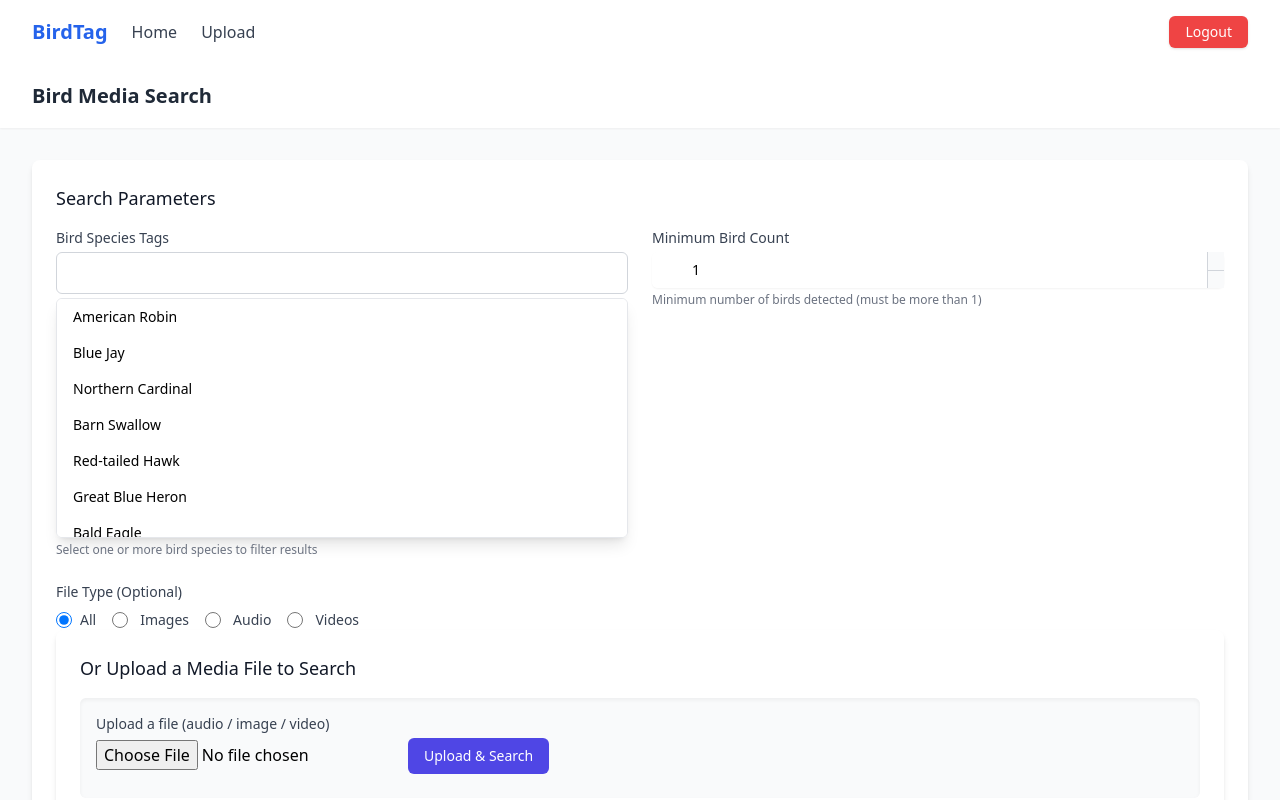
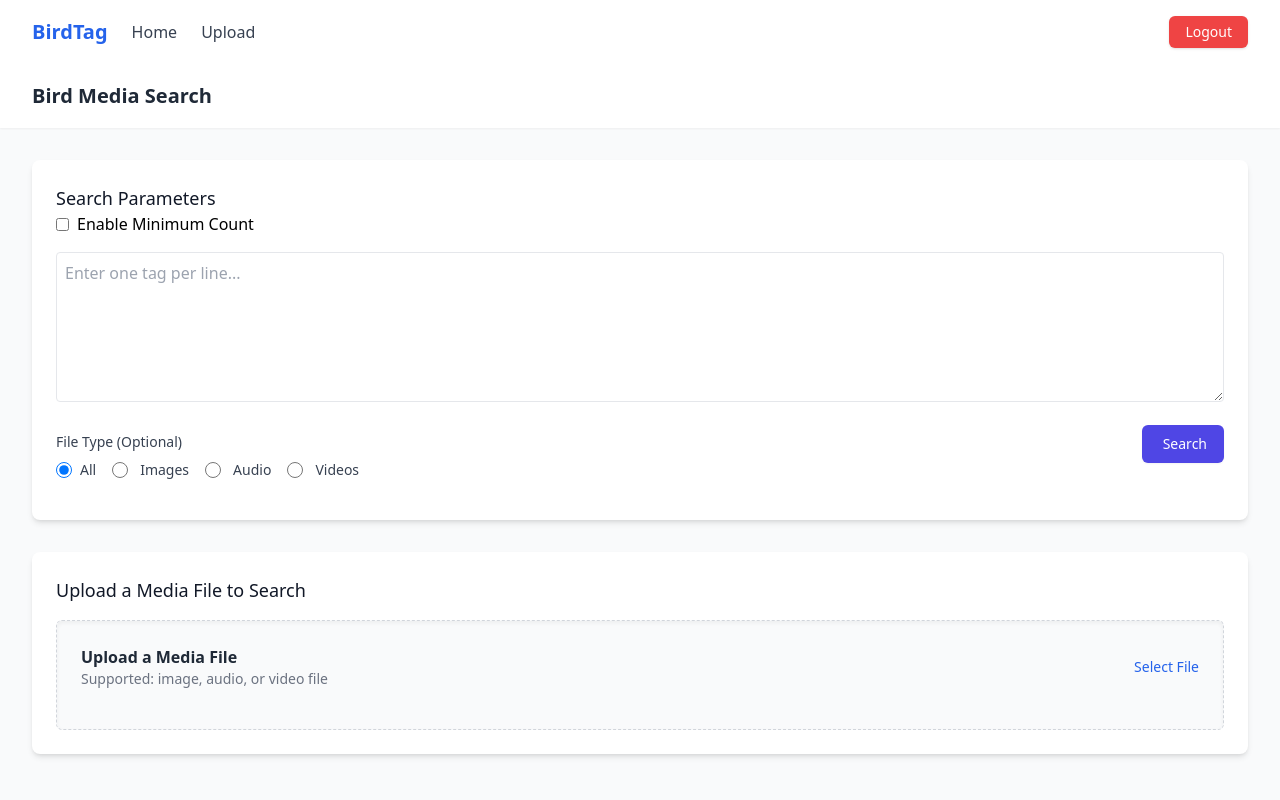
Before and after one commit to YanuoZhang/BirdTag, a React (Vite) app in the folder birdtag-ui/: page / in a window 1280 px wide. Shown: the top 800 px of the page. Built offline with nearby package versions, Linux system fonts and the light colour scheme; what react-oidc-context would draw is missing.

Commit message:
update search ui

```diff
--- a/birdtag-ui/src/components/UploadQuerySection.tsx
+++ b/birdtag-ui/src/components/UploadQuerySection.tsx
@@ -1,5 +1,6 @@
-import React, { useState, useEffect } from "react";
-const UploadQuerySection = () => {
+import React, { useState } from "react";
+
+const UploadQuerySection = ({ onResult }: { onResult: (results: any[]) => void }) => {
   const [file, setFile] = useState<File | null>(null);
   const [isUploading, setIsUploading] = useState(false);
   const [queryResults, setQueryResults] = useState<any[]>([]);
@@ -30,6 +31,15 @@ const UploadQuerySection = () => {
         const data = await response.json();
         if (response.ok) {
           setQueryResults(data.links || []);
+          const wrappedResults = data.links.map((url: string, index: number) => ({
+            id: Date.now() + index,         // 你系统需要 id
+            preview: url,
+            type: url.includes(".mp4") ? "video" : url.includes(".mp3") ? "audio" : "image",
+            species: [],                    // 上传查询可能没有 species，可为空数组
+            count: 1,
+            timestamp: new Date().toISOString(),
+          }));
+          onResult(wrappedResults);
         } else {
           setError(data.error || "Query failed");
         }
@@ -44,42 +54,48 @@ const UploadQuerySection = () => {
   };
 
   return (
-    <div className="bg-gray-50 p-4 rounded-md shadow-inner">
-      <label className="block text-sm font-medium text-gray-700 mb-1">
-        Upload a file (audio / image / video)
-      </label>
+    <div className="bg-gray-50 p-6 rounded-md shadow-inner border border-dashed border-gray-300">
+      <div className="flex items-center justify-between mb-4">
+        <div>
+          <h3 className="text-base font-semibold text-gray-800">
+            Upload a Media File
+          </h3>
+          <p className="text-sm text-gray-500">
+            Supported: image, audio, or video file
+          </p>
+        </div>
+
+        <label className="cursor-pointer inline-flex items-center text-sm font-medium text-blue-600 hover:underline">
+          <i className="fas fa-folder-open mr-2"></i>
+          <span>Select File</span>
           <input
             type="file"
             accept="audio/*,video/*,image/*"
             onChange={handleFileChange}
-        className="mb-3"
+            className="hidden"
           />
+        </label>
+      </div>
+
+      {file && (
+        <div className="flex justify-between items-center border p-2 rounded bg-white text-sm mb-3">
+          <span className="text-gray-700">{file.name}</span>
           <button
             onClick={handleUploadAndQuery}
-        disabled={!file || isUploading}
-        className="px-4 py-2 bg-indigo-600 text-white text-sm rounded-md hover:bg-indigo-700"
+            disabled={isUploading}
+            className={`px-4 py-1.5 text-sm rounded-md font-medium ${
+              isUploading
+                ? "bg-gray-300 text-gray-700 cursor-not-allowed"
+                : "bg-indigo-600 text-white hover:bg-indigo-700"
+            }`}
           >
             {isUploading ? "Analyzing..." : "Upload & Search"}
           </button>
-
-      {error && <p className="text-red-600 mt-2 text-sm">{error}</p>}
-
-      {queryResults.length > 0 && (
-        <div className="mt-4">
-          <h3 className="text-sm font-semibold text-gray-800 mb-2">
-            Matching Files:
-          </h3>
-          <ul className="list-disc pl-5 text-sm text-blue-600">
-            {queryResults.map((url, index) => (
-              <li key={index}>
-                <a href={url} target="_blank" rel="noreferrer">
-                  {url}
-                </a>
-              </li>
-            ))}
-          </ul>
         </div>
       )}
+
+      {/* error message */}
+      {error && <p className="text-red-600 mt-2 text-sm">{error}</p>}
     </div>
   );
 };
--- a/birdtag-ui/src/pages/Home.tsx
+++ b/birdtag-ui/src/pages/Home.tsx
@@ -121,33 +121,71 @@ const Home = () => {
   const [selectedUrls, setSelectedUrls] = useState<string[]>([]);
   const [tagInput, setTagInput] = useState('');
   const [operation, setOperation] = useState<1 | 0>(1);
+const [enableCount, setEnableCount] = useState(false);
 
-  const handleSubmit = async () => {
-    const tags = tagInput
-      .split('\n')
-      .map((line) => line.trim())
-      .filter(Boolean);
+  // For count-based mode
+  const [tagCounts, setTagCounts] = useState([{ tag: "", count: "" }]);
 
-    const body = {
-      url: selectedUrls,
-      operation,
-      tags,
+  // For tag-only mode
+  const [tagText, setTagText] = useState("");
+
+  const handleAddRow = () => {
+    setTagCounts([...tagCounts, { tag: "", count: "" }]);
   };
 
-    const res = await fetch('/api/update-tags', {
-      method: 'POST',
-      headers: { 'Content-Type': 'application/json' },
-      body: JSON.stringify(body),
-    });
+  const handleChange = (index: number, key: "tag" | "count", value: string) => {
+    const updated = [...tagCounts];
+    updated[index][key] = value;
+    setTagCounts(updated);
+  };
 
-    if (res.ok) {
-      alert('Tag operation succeeded');
-      setSelectedUrls([]);
-      setTagInput('');
+  const handleRemove = (index: number) => {
+    setTagCounts(tagCounts.filter((_, i) => i !== index));
+  };
+
+  const handleSubmit = () => {
+    if (enableCount) {
+      const payload: Record<string, number> = {};
+      for (const { tag, count } of tagCounts) {
+        if (tag.trim()) {
+          payload[tag.trim()] = Math.max(parseInt(count || "1"), 1);
+        }
+      }
+      onSubmit({ action: "search_by_tags", tags: payload });
     } else {
-      alert('Failed to update tags');
+      const lines = tagText
+        .split("\n")
+        .map(line => line.trim())
+        .filter(line => line.length > 0);
+      onSubmit({ action: "search_by_tags", tags: lines });
     }
   };
+  // const handleSubmit = async () => {
+  //   const tags = tagInput
+  //     .split('\n')
+  //     .map((line) => line.trim())
+  //     .filter(Boolean);
+
+  //   const body = {
+  //     url: selectedUrls,
+  //     operation,
+  //     tags,
+  //   };
+
+  //   const res = await fetch('/api/update-tags', {
+  //     method: 'POST',
+  //     headers: { 'Content-Type': 'application/json' },
+  //     body: JSON.stringify(body),
+  //   });
+
+  //   if (res.ok) {
+  //     alert('Tag operation succeeded');
+  //     setSelectedUrls([]);
+  //     setTagInput('');
+  //   } else {
+  //     alert('Failed to update tags');
+  //   }
+  // };
   // Handle search
   const handleSearch = () => {
     setIsLoading(true);
@@ -191,15 +229,6 @@ const Home = () => {
     });
   };
 
-  // Handle species selection
-  const toggleSpecies = (species: string) => {
-    if (selectedSpecies.includes(species)) {
-      setSelectedSpecies(selectedSpecies.filter((item) => item !== species));
-    } else {
-      setSelectedSpecies([...selectedSpecies, species]);
-    }
-  };
-
   const handleDeleteFiles = async () => {
     const confirm = window.confirm("Are you sure you want to delete these files?");
     if (!confirm) return;
@@ -230,6 +259,12 @@ const Home = () => {
     }
   };
 
+  const handleUploadResult = (results: any[]) => {
+  setSearchResults(results);
+  setHasSearched(true);   // 控制结果展示区域出现
+  setViewMode("grid");    // 默认用 grid 显示上传结果
+};
+
   return (
      <div className="min-h-screen bg-gray-50">
       {/* Header & Authentication Section */}
@@ -246,110 +281,60 @@ const Home = () => {
       <main className="max-w-7xl mx-auto px-4 sm:px-6 lg:px-8 py-8">
         {/* Search Section */}
         <div className="bg-white rounded-lg shadow-md p-6 mb-8">
-          <h2 className="text-lg font-medium text-gray-900 mb-4">
-            Search Parameters
-          </h2>
 
-          <div className="grid grid-cols-1 md:grid-cols-2 gap-6">
-            {/* Bird Species Tags */}
-            <div>
-              <label className="block text-sm font-medium text-gray-700 mb-1">
-                Bird Species Tags
+          <h2 className="text-lg font-medium text-gray-900">Search Parameters</h2>
+
+          <div className="space-y-4">
+            <label className="flex items-center gap-2">
+              <input
+                type="checkbox"
+                checked={enableCount}
+                onChange={() => setEnableCount(!enableCount)}
+              />
+              <span>Enable Minimum Count</span>
             </label>
-              <div className="relative">
-                <div className="flex flex-wrap gap-2 p-2 min-h-[42px] border border-gray-300 rounded-md focus-within:ring-1 focus-within:ring-indigo-500 focus-within:border-indigo-500">
-                  {selectedSpecies.map((species) => (
-                    <div
-                      key={species}
-                      className="bg-indigo-100 text-indigo-800 text-xs px-2 py-1 rounded-full flex items-center"
+
+            {enableCount ? (
+              <div className="space-y-2">
+                {tagCounts.map((row, index) => (
+                  <div key={index} className="flex gap-2 items-center">
+                    <input
+                      className="border p-2 rounded w-1/2"
+                      placeholder="Bird tag (e.g., crow)"
+                      value={row.tag}
+                      onChange={e => handleChange(index, "tag", e.target.value)}
+                    />
+                    <input
+                      className="border p-2 rounded w-1/4"
+                      type="number"
+                      placeholder="Count (default 1)"
+                      min={1}
+                      value={row.count}
+                      onChange={e => handleChange(index, "count", e.target.value)}
+                    />
+                    <button
+                      onClick={() => handleRemove(index)}
+                      className="bg-red-600 hover:bg-red-700 text-white px-3 py-1 rounded"
                     >
-                      <span>{species}</span>
-                      <button
-                        type="button"
-                        className="ml-1 text-indigo-600 hover:text-indigo-800 cursor-pointer"
-                        onClick={() => toggleSpecies(species)}
-                      >
-                        <i className="fas fa-times"></i>
+                      Remove
                     </button>
                   </div>
                 ))}
+                <button onClick={handleAddRow} className="bg-green-600 hover:bg-green-700 text-white px-3 py-1 rounded">
+                  + Add More
+                </button>
               </div>
-                <div className="absolute inset-y-0 right-0 flex items-center pr-3 pointer-events-none">
-                  <i className="fas fa-chevron-down text-gray-400"></i>
-                </div>
-              </div>
-
-              {/* Dropdown menu */}
-              <div className="mt-1 bg-white shadow-lg rounded-md border border-gray-200 max-h-60 overflow-y-auto">
-                {birdSpeciesList.map((species) => (
-                  <div
-                    key={species}
-                    className={`px-4 py-2 text-sm cursor-pointer hover:bg-gray-100 ${selectedSpecies.includes(species) ? "bg-indigo-50" : ""}`}
-                    onClick={() => toggleSpecies(species)}
-                  >
-                    <div className="flex items-center">
-                      <span className="flex-grow">{species}</span>
-                      {selectedSpecies.includes(species) && (
-                        <i className="fas fa-check text-indigo-600"></i>
+            ) : (
+              <textarea
+                className="w-full border p-2 rounded red min-h-[150px]"
+                placeholder="Enter one tag per line..."
+                value={tagText}
+                onChange={e => setTagText(e.target.value)}
+              />
             )}
           </div>
-                  </div>
-                ))}
-              </div>
-              <p className="mt-1 text-xs text-gray-500">
-                Select one or more bird species to filter results
-              </p>
-            </div>
-
-            {/* Minimum Bird Count */}
-            <div>
-              <label className="block text-sm font-medium text-gray-700 mb-1">
-                Minimum Bird Count
-              </label>
-              <div className="relative mt-1 rounded-md shadow-sm">
-                <div className="absolute inset-y-0 left-0 pl-3 flex items-center pointer-events-none">
-                  <i className="fas fa-hashtag text-gray-400"></i>
-                </div>
-                <input
-                  type="number"
-                  min="1"
-                  value={minBirdCount}
-                  onChange={(e) =>
-                    setMinBirdCount(Math.max(1, parseInt(e.target.value) || 1))
-                  }
-                  className="block w-full pl-10 pr-12 py-2 sm:text-sm border-gray-300 rounded-md focus:ring-indigo-500 focus:border-indigo-500"
-                  placeholder="1"
-                />
-                <div className="absolute inset-y-0 right-0 flex">
-                  <div className="flex flex-col divide-y divide-gray-300 border-l border-gray-300">
-                    <button
-                      type="button"
-                      className="flex-1 px-2 bg-gray-50 hover:bg-gray-100 cursor-pointer !rounded-button whitespace-nowrap"
-                      onClick={() =>
-                        setMinBirdCount((prev) => Math.min(99, prev + 1))
-                      }
-                    >
-                      <i className="fas fa-chevron-up text-gray-500 text-xs"></i>
-                    </button>
-                    <button
-                      type="button"
-                      className="flex-1 px-2 bg-gray-50 hover:bg-gray-100 cursor-pointer !rounded-button whitespace-nowrap"
-                      onClick={() =>
-                        setMinBirdCount((prev) => Math.max(1, prev - 1))
-                      }
-                    >
-                      <i className="fas fa-chevron-down text-gray-500 text-xs"></i>
-                    </button>
-                  </div>
-                </div>
-              </div>
-              <p className="mt-1 text-xs text-gray-500">
-                Minimum number of birds detected (must be more than 1)
-              </p>
-            </div>
-          </div>
-
           {/* File Type Filter */}
+          <div className="mb-4 flex justify-between items-center">
             <div className="mt-6">
               <label className="block text-sm font-medium text-gray-700 mb-2">
                 File Type (Optional)
@@ -421,24 +406,34 @@ const Home = () => {
                 </div>
               </div>
             </div>
+            <button
+              type="button"
+              onClick={handleSearch}
+              className="inline-flex items-center px-4 py-2 border border-transparent text-sm font-medium rounded-md shadow-sm text-white bg-indigo-600 hover:bg-indigo-700 focus:outline-none focus:ring-2 focus:ring-offset-2 focus:ring-indigo-500 !rounded-button whitespace-nowrap"
+            >
+              <i className="fas fa-search mr-1"></i>
+              Search
+            </button>
+          </div>
+        </div>
+
           {/* Upload Query Section */}
           <div className="bg-white rounded-lg shadow-md p-6 mb-8">
-            <h2 className="text-lg font-medium text-gray-900 mb-4">
-              Or Upload a Media File to Search
+            <div className="flex justify-between items-center mb-4">
+              <h2 className="text-lg font-medium text-gray-900">
+                Upload a Media File to Search
               </h2>
-            <UploadQuerySection />
+            </div>
+
+            <UploadQuerySection onResult={handleUploadResult}/>
           </div>
           {selectedUrls.length > 0 && (
-            <button
-              className="px-4 py-2 bg-red-600 text-white rounded hover:bg-red-700"
-              onClick={handleDeleteFiles}
-            >
-              Delete Selected Files
-            </button>
-          )}
-          {selectedUrls.length > 0 && (
-            <div className="mt-6 border rounded p-4 bg-gray-50">
-              <h3 className="font-medium text-gray-800 mb-2">Bulk Tag Operation</h3>
+            <div className="bg-white rounded-lg shadow-md p-6 mb-8">
+              <div className="flex justify-between items-center mb-4">
+                <h2 className="text-lg font-medium text-gray-900">
+                  Bulk Tag Operation
+                </h2>
+              </div>
 
               <textarea
                 className="w-full border rounded p-2 text-sm"
@@ -470,20 +465,22 @@ const Home = () => {
               </div>
             </div>
           )}
+          {selectedUrls.length > 0 && (
+            <div className="bg-white rounded-lg shadow-md p-6 mb-8">
+              <div className="flex justify-between items-center mb-4">
+                <h2 className="text-lg font-medium text-gray-900">
+                  Delete Files
+                </h2>
+              </div>
 
-          {/* Search Button */}
-          <div className="mt-6 flex justify-center">
                 <button
-              type="button"
-              onClick={handleSearch}
-              className="inline-flex items-center px-6 py-3 border border-transparent text-base font-medium rounded-md shadow-sm text-white bg-indigo-600 hover:bg-indigo-700 focus:outline-none focus:ring-2 focus:ring-offset-2 focus:ring-indigo-500 !rounded-button whitespace-nowrap cursor-pointer"
+                  className="px-4 py-2 bg-red-600 text-white rounded hover:bg-red-700"
+                  onClick={handleDeleteFiles}
                 >
-              <i className="fas fa-search mr-2"></i>
-              Search
+                  Delete Selected Files
                 </button>
             </div>
-        </div>
-
+          )}
         {/* Results Section */}
         {hasSearched && (
           <div className="bg-white rounded-lg shadow-md p-6">
```
Lines whose indentation alone changed are shown as unchanged.
